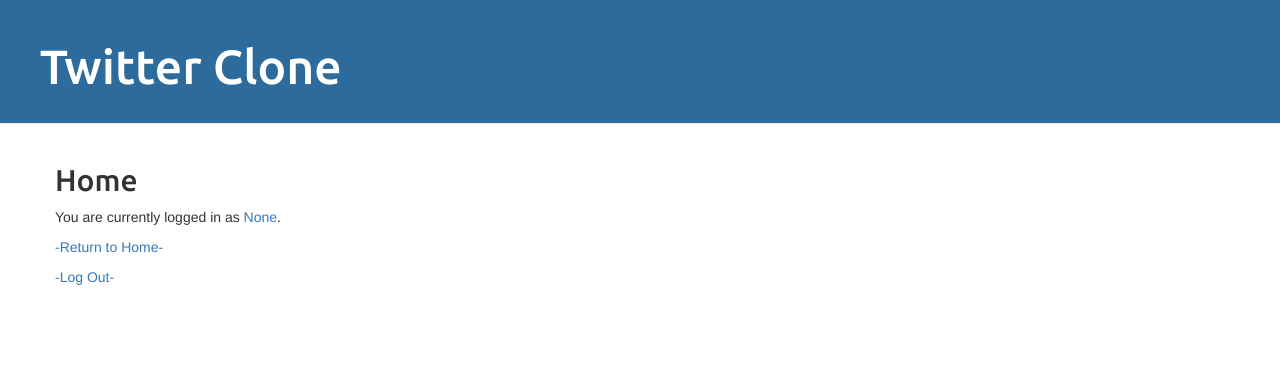
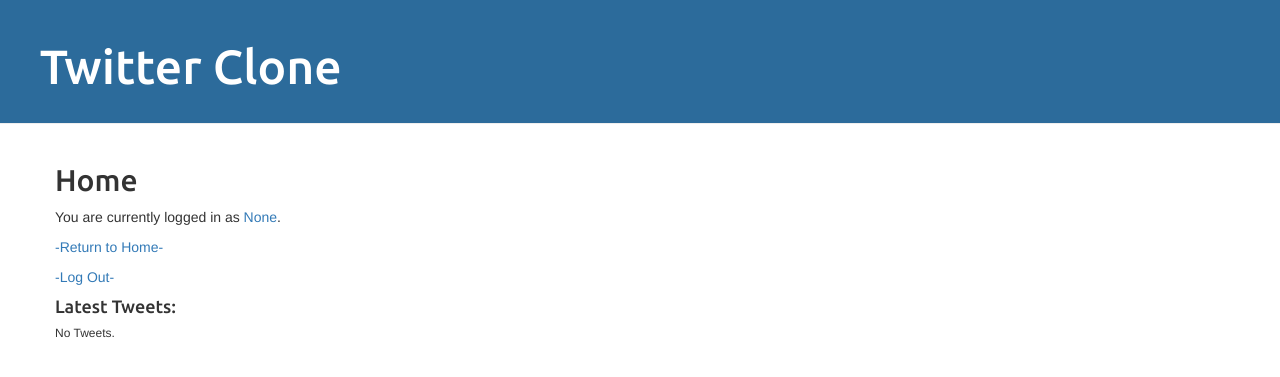
Before and after one commit to benjmm/kaseq4-twitterclone, a Django app: page /home/ in a window 1280 px wide. Shown: the top 377 px of the page. Run offline with Django 3.2, Linux system fonts and the light colour scheme; the visitor is signed in with stand-in values (Sample User, id 1); data that the repository does not hold is empty; some libraries are stand-ins or nearby versions.

Commit message:
tweaked tweet_blob.html and tweet details pages

```diff
--- a/templates/home.html
+++ b/templates/home.html
@@ -2,4 +2,22 @@
 
 <h2>Home</h2>
 
-{% include 'nav.html' %} {% endblock %}
+{% include 'nav.html' %}
+
+<p>
+  <h4>Latest Tweets:</h4>
+{% if tweets %}
+<ul>
+  {%for tweet in tweets%}
+
+  <li>{% include 'tweet_blob.html' %}</li>
+
+  {% endfor %}
+</ul>
+{% else %}
+
+<h6>No Tweets.</h6>
+{% endif %}
+</p>
+
+{% endblock %}
--- a/templates/tweet.html
+++ b/templates/tweet.html
@@ -9,5 +9,6 @@
 </p>
 <p>Date: {{ tweet.date }}</p>
 <p>{{ tweet.body }}</p>
+<p><a href="/tweet/{{ tweet.id }}">(Permalink)</a></p>
 
 {% endblock %}
--- a/templates/tweet_blob.html
+++ b/templates/tweet_blob.html
@@ -1,6 +1,5 @@
 <p>
   <a href="/user/{{ tweet.author.id }}">{{ tweet.author.display_name }}</a>
-  says:
+  at <a href="/tweet/{{ tweet.id }}">{{ tweet.date }}</a>:
 </p>
 <p>{{ tweet.body }}</p>
-<p>- {{ tweet.date }}</p>
--- a/twitterclone/views.py
+++ b/twitterclone/views.py
@@ -13,4 +13,5 @@ def IndexView(request):
 def HomeView(request):
     html = 'home.html'
     user = request.user
-    return render(request, html, {'user': user})
+    tweets = Tweet.objects.all().order_by('-date')[:10]
+    return render(request, html, {'user': user, 'tweets': tweets})
```
